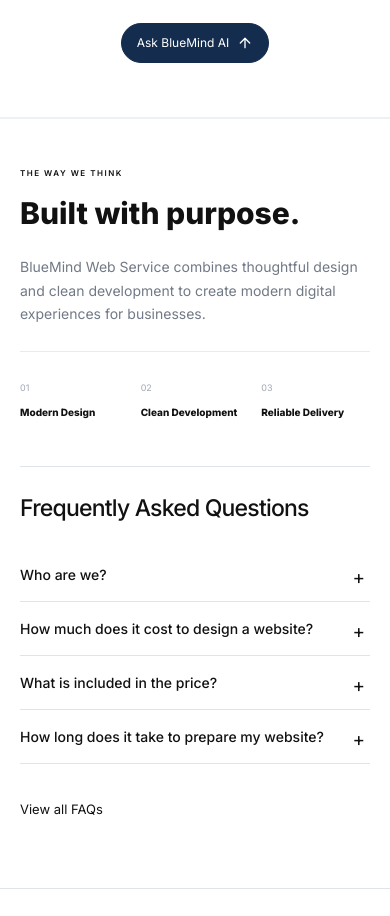
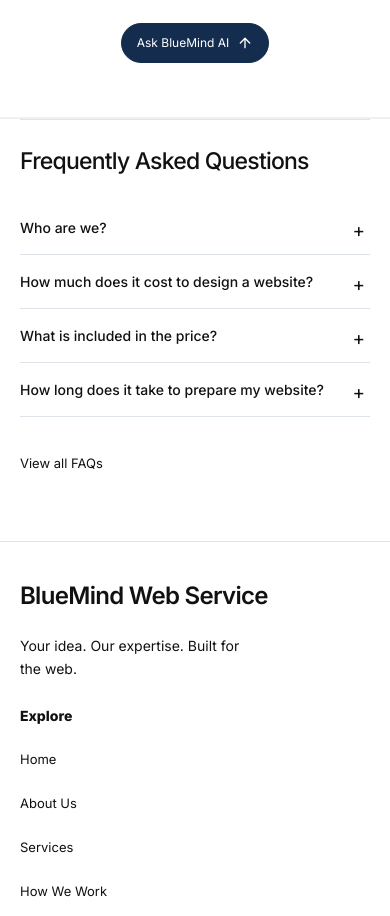
Before and after one commit to m1o223/bluem-ndwebs-rv-cefronend, a Next.js app: page / in a window 390 px wide. Shown: the part 2403-3319 px from the top of the page. Built offline with nearby package versions, Linux system fonts and the light colour scheme; no server answers.

Commit message:
Remove homepage purpose section

```diff
--- a/app/page.tsx
+++ b/app/page.tsx
@@ -1,10 +1,9 @@
 import Hero from "../components/home/hero";
-import { AboutSummary } from "../components/home/sections";
 import styles from "../components/home/home.module.css";
 import BrandIntro from "../components/brand-intro/brand-intro";
 import WhatWeDo from "../components/home/what-we-do";
 import HomeFaq from "../components/home/home-faq";
 
 export default function HomePage() {
-  return <><BrandIntro /><div id="top" className={`home-page ${styles.home}`}><Hero /><WhatWeDo /><AboutSummary /><HomeFaq /></div></>;
+  return <><BrandIntro /><div id="top" className={`home-page ${styles.home}`}><Hero /><WhatWeDo /><HomeFaq /></div></>;
 }
--- a/components/home/home.module.css
+++ b/components/home/home.module.css
@@ -134,8 +134,7 @@
 .sectionHeading { display: flex; justify-content: space-between; align-items: flex-end; margin-bottom: 31px; gap: 30px; }
 .sectionHeading .eyebrow { margin-bottom: 12px; }
 .sectionHeading h1,
-.sectionHeading h2,
-.about h2 { font-size: 38px; font-weight: 500; letter-spacing: -1.7px; line-height: 1.14; margin: 0; }
+.sectionHeading h2 { font-size: 38px; font-weight: 500; letter-spacing: -1.7px; line-height: 1.14; margin: 0; }
 .bluePeriod { color: #2d66e6; }
 .sectionHeading > p { color: var(--bluemind-text); font-size: 12px; line-height: 1.8; margin: 0 0 4px; }
 .projectCard { display: block; padding: 0; width: 100%; overflow: hidden; border: 1px solid #dce0e7; border-radius: 9px; background: #fff; text-align: left; cursor: pointer; box-shadow: 0 7px 24px #19243b07; transition: transform .3s, box-shadow .3s; }
@@ -166,13 +165,6 @@
 .projectCaption p { color: #7f8792; font-size: 10px; margin: 0; }
 .projectCaption p > span { padding: 0 8px; }
 .previewHint { display: flex; align-items: center; gap: 8px; margin: 0; font-size: 10px; color: #8a929d; }
-.about { display: grid; grid-template-columns: 1fr 1.12fr; padding-block: 85px; gap: 80px; }
-.about .eyebrow { margin-bottom: 17px; }
-.about h2 { font-size: 35px; }
-.aboutCopy { font-size: 15px; line-height: 1.85; color: #717986; margin: -5px 0 29px; max-width: 440px; }
-.strengths { display: grid; grid-template-columns: repeat(3, 1fr); gap: 16px; border-top: 1px solid #e7eaf0; padding-top: 21px; }
-.strengths span { font-size: 9px; color: #a0a8b3; }
-.strengths h3 { font-size: 11px; font-weight: 500; line-height: 1.6; margin: 9px 0 0; }
 .cta { display: flex; align-items: center; justify-content: space-between; border-top: 1px solid #e9ecf1; padding-block: 60px; gap: 40px; }
 .cta .eyebrow { margin-bottom: 16px; }
 .cta h2 { margin: 0; font-size: 47px; line-height: 1.08; letter-spacing: -2px; font-weight: 500; }
@@ -210,11 +202,6 @@
   .container { width: calc(100% - 56px); }
   .actions { gap: 18px; }
   .primaryButton { padding: 14px 17px; gap: 24px; }
-  .about { gap: 40px; padding-block: 65px; }
-  .about h2 { font-size: 30px; }
-  .aboutCopy { font-size: 13px; }
-  .strengths { gap: 10px; }
-  .strengths h3 { font-size: 10px; }
   .cta h2 { font-size: 40px; }
   .cta .actions { gap: 20px; }
 }
@@ -253,10 +240,6 @@
   .projectCaption h3 { font-size: 12px; }
   .projectCaption p { font-size: 9px; }
   .previewHint { font-size: 9px; line-height: 1.5; }
-  .about { grid-template-columns: 1fr; gap: 26px; padding-block: 48px; }
-  .aboutCopy { font-size: 14px; margin: 0 0 25px; }
-  .strengths { gap: 12px; }
-  .strengths h3 { font-size: 10px; }
   .cta { align-items: flex-start; flex-direction: column; gap: 28px; padding-block: 41px; }
   .cta h2 { font-size: 42px; }
   .footer { flex-wrap: wrap; gap: 15px 25px; padding-block: 24px; font-size: 8px; }
--- a/components/home/sections.tsx
+++ b/components/home/sections.tsx
@@ -1,14 +1,4 @@
 import SiteFooter from "../site-footer";
-import styles from "./home.module.css";
-
-export function AboutSummary() {
-  return <section className={`${styles.about} ${styles.container}`} aria-labelledby="about-summary-title">
-    <div><p className={styles.eyebrow}>THE WAY WE THINK</p><h2 id="about-summary-title">Built with purpose.</h2></div>
-    <div><p className={styles.aboutCopy}>BlueMind Web Service combines thoughtful design and clean development to create modern digital experiences for businesses.</p>
-      <div className={styles.strengths}>{["Modern Design", "Clean Development", "Reliable Delivery"].map((strength, index) => <div key={strength}><span>0{index + 1}</span><h3>{strength}</h3></div>)}</div>
-    </div>
-  </section>;
-}
 
 export function Footer({ textEffects = false }: { textEffects?: boolean }) {
   return <SiteFooter textEffects={textEffects} />;
```
